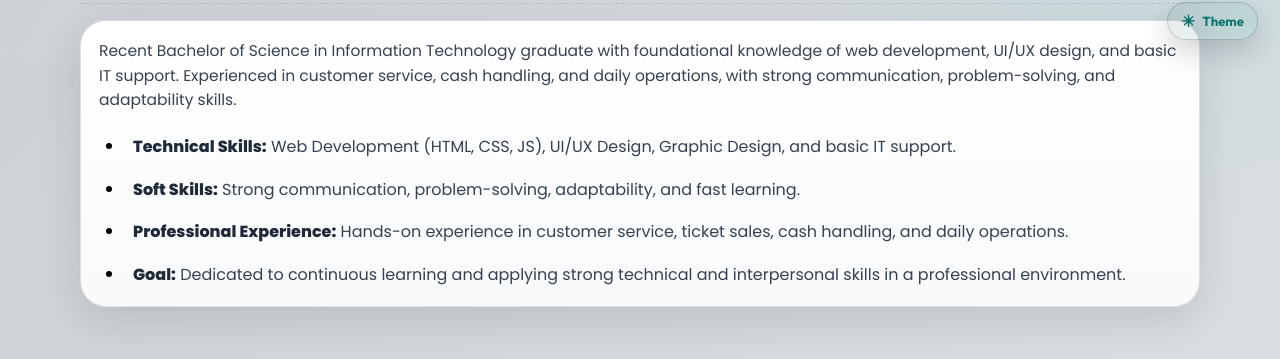
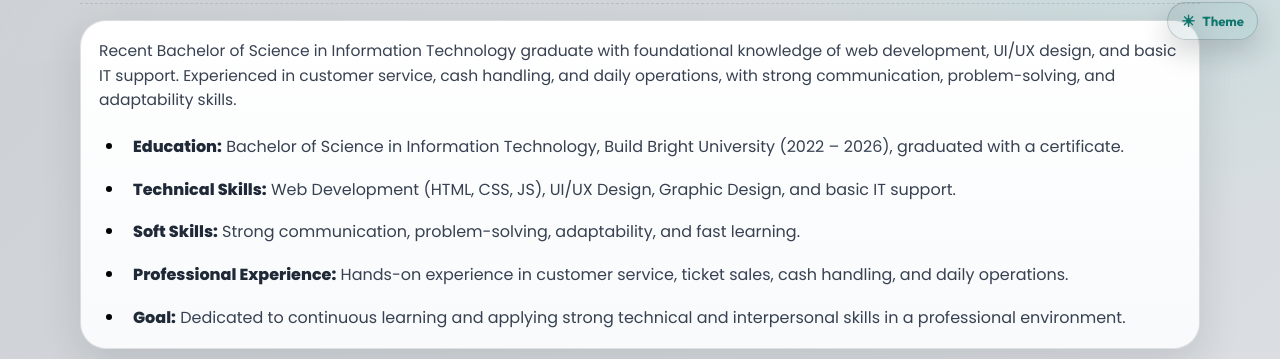
Before and after one commit to chhoeutdarwin/my-portfolio, a website: page index.html in a window 1280 px wide. Shown: the part 738-1097 px from the top of the page. Drawn offline with Linux system fonts and the light colour scheme.

Commit message:
update ui

```diff
--- a/index.html
+++ b/index.html
@@ -124,6 +124,7 @@
 							Recent Bachelor of Science in Information Technology graduate with foundational knowledge of web development, UI/UX design, and basic IT support. Experienced in customer service, cash handling, and daily operations, with strong communication, problem-solving, and adaptability skills.
 						</p>
 						<ul class="about-list">
+						 		<li><strong>Education:</strong> Bachelor of Science in Information Technology, Build Bright University (2022 – 2026), graduated with a certificate.</li>
 								<li><strong>Technical Skills:</strong> Web Development (HTML, CSS, JS), UI/UX Design, Graphic Design, and basic IT support.</li>
 								<li><strong>Soft Skills:</strong> Strong communication, problem-solving, adaptability, and fast learning.</li>
 								<li><strong>Professional Experience:</strong> Hands-on experience in customer service, ticket sales, cash handling, and daily operations.</li>
```
Also changed, not shown: test.html (added).
